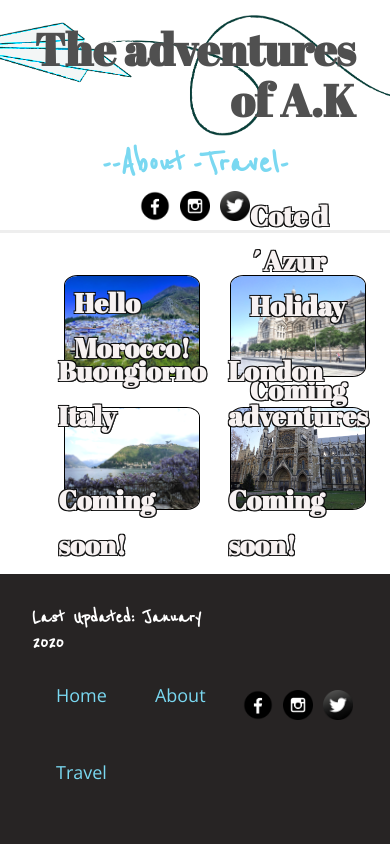
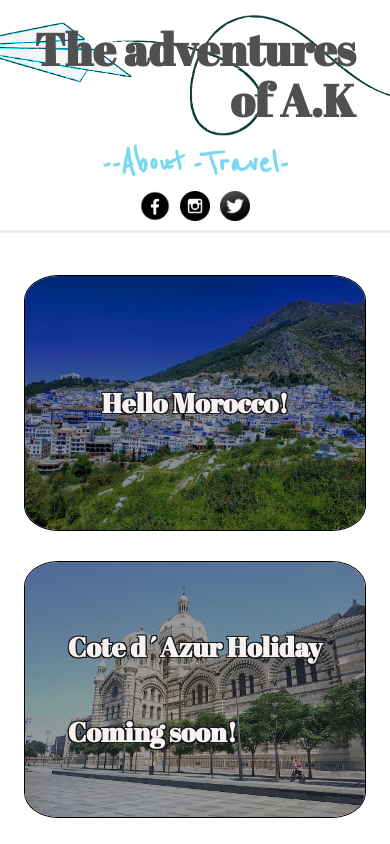
Before and after one commit to aisha-gregg/aisha-blog, a React (Create React App) app: page /#/travel in a window 390 px wide. Shown: the top 844 px of the page. Built offline with nearby package versions, Linux system fonts and the light colour scheme.

Commit message:
adjust feature image brightness

```diff
--- a/src/components/feature-image/feature-image.module.css
+++ b/src/components/feature-image/feature-image.module.css
@@ -32,7 +32,7 @@
 .container img {
   width: 100%;
   height: 100%;
-  filter: brightness(1);
+  filter: brightness(60%);
   border: 1px solid black;
   border-radius: 10%;
   object-fit: cover;
@@ -41,6 +41,6 @@
 }
 
 .container:hover img {
-  filter: brightness(30%);
+  filter: brightness(1);
   background-color: var(--primary-color);
 }
--- a/src/pages/travel/travel.module.css
+++ b/src/pages/travel/travel.module.css
@@ -2,4 +2,11 @@
   display: grid;
   grid-template-columns: repeat(2, minmax(100px, 1fr));
   grid-gap: 30px;
+  padding: 0;
 }
+
+@media (max-width: 720px) {
+  .container {
+    grid-template-columns: 1fr;
+  }
+}
```
